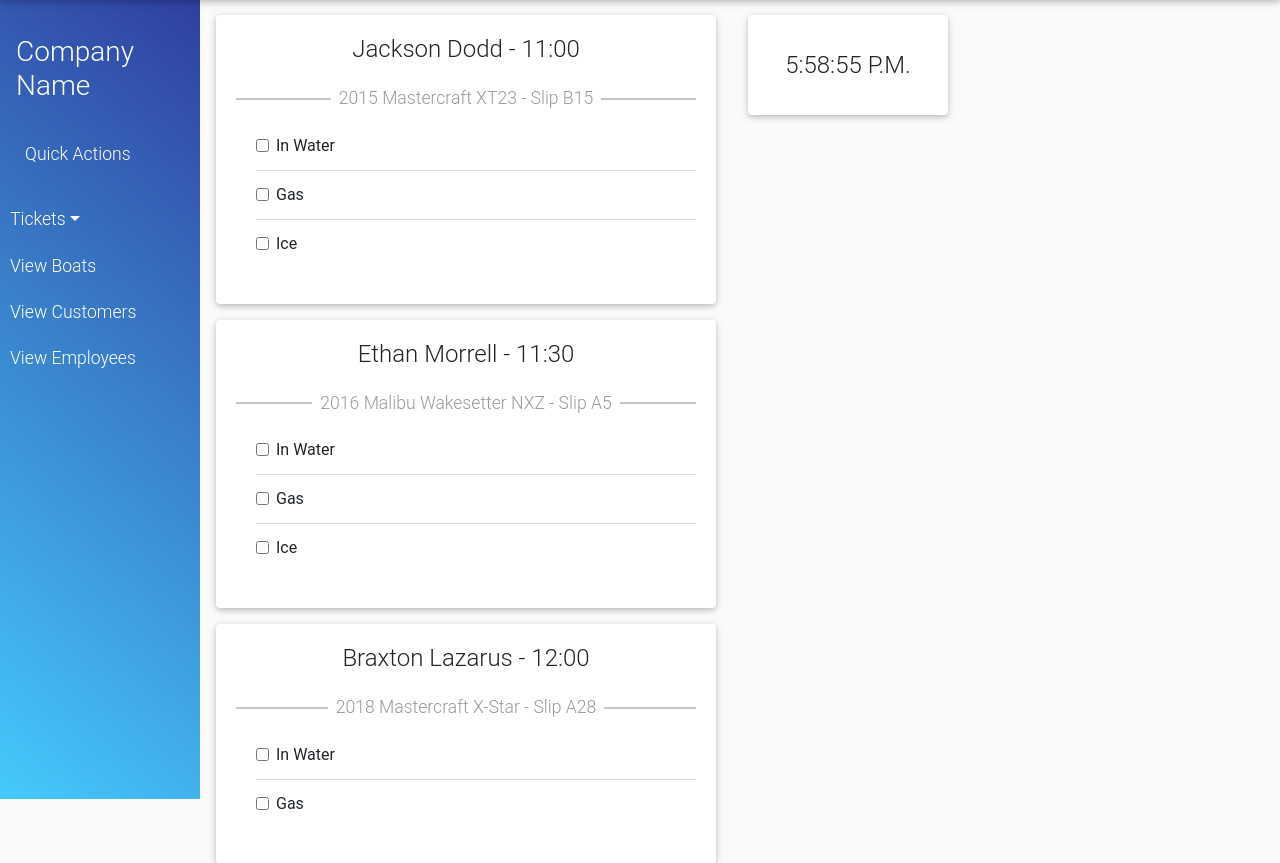
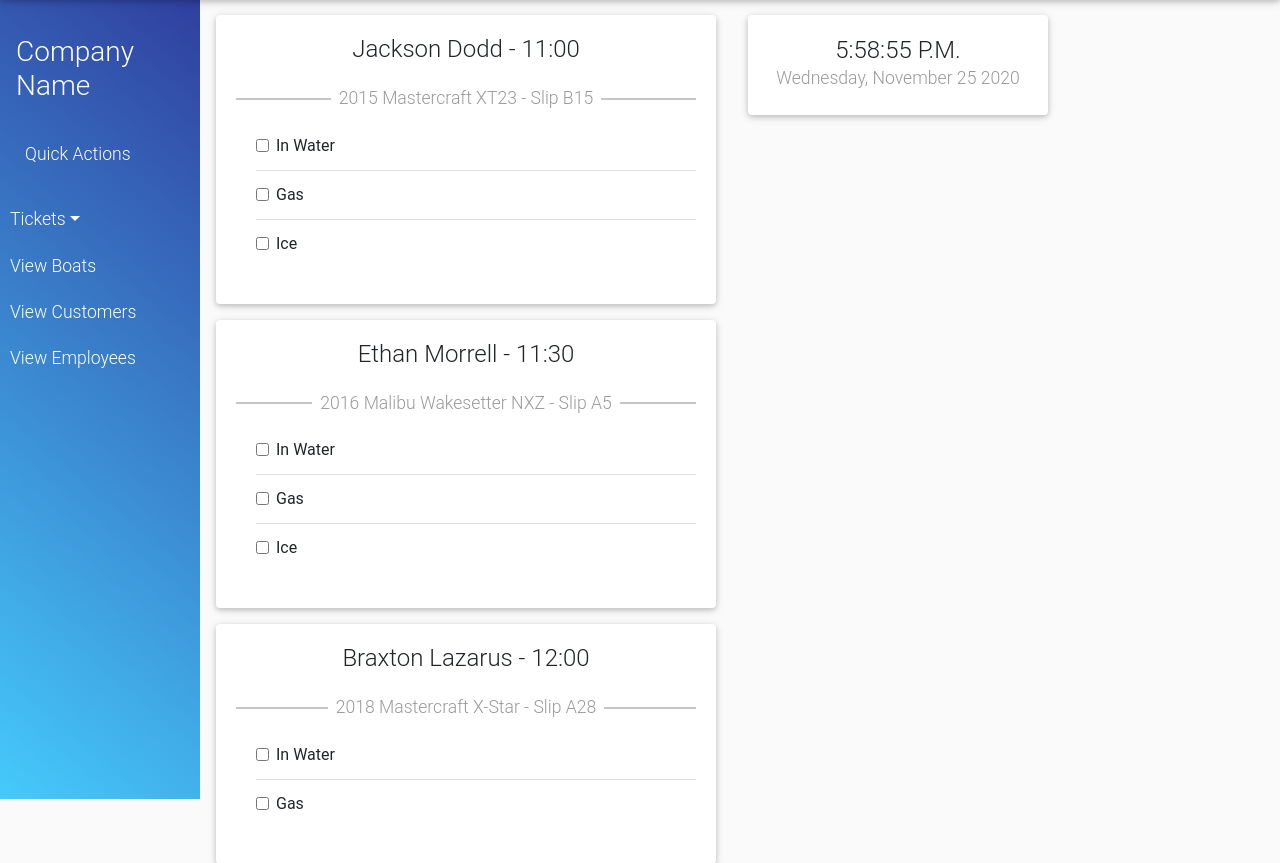
Before and after one commit to connorgannaway/dockmate, a Django app: page / in a window 1280 px wide. Shown: the part 56-919 px from the top of the page. Run offline with Django 3.2, Linux system fonts and the light colour scheme; some libraries are stand-ins or nearby versions.

Commit message:
added date

```diff
--- a/static/main.css
+++ b/static/main.css
@@ -23,7 +23,7 @@
 }
 
 #timecard{
-    width: 200px;
+    width: 300px;
     height: 100px;
 }
 
--- a/static/main.js
+++ b/static/main.js
@@ -1,15 +1,23 @@
+const months = ['January','February','March','April','May','June','July','August','September','October','November','December'];
+const weekdays = ['Sunday','Monday','Tuesday','Wednesday','Thursday','Friday','Saturday'];
+
 function getTime() {
-    var today = new Date();
-    var hours = today.getHours();
-    var minutes = today.getMinutes();
-    var seconds = today.getSeconds();
+    let today = new Date();
+    let hours = today.getHours();
+    let minutes = today.getMinutes();
+    let seconds = today.getSeconds();
+    let date = today.getDate();
+    let day = weekdays[today.getDay()];
+    let month = months[today.getMonth()];
+    let year = today.getFullYear();
     minutes = checkTime(minutes);
     seconds = checkTime(seconds);
 
-    var militaryTime = hours + ":" + minutes + ":" + seconds;
+    let militaryTime = hours + ":" + minutes + ":" + seconds;
     document.getElementById('time').innerHTML = toStandardTime(militaryTime);
+    document.getElementById('date').innerHTML = day + ", " + month + " " + date + " " + year;
 
-    var timeout = setTimeout(getTime, 500);
+    let timeout = setTimeout(getTime, 500);
 }
 
 function checkTime(i){
--- a/tickets/templates/tickets/base.html
+++ b/tickets/templates/tickets/base.html
@@ -94,6 +94,7 @@
           <div id="info" class="ml-3 mr-3">
             <div class="card card-body mt-3 justify-content-center" id="timecard">
               <h4 class="card-title text-center mb-0" id="time"></h4>
+              <p class="card-text text-center mb-0" id="date"></p>
             </div>
           </div>
 
```
